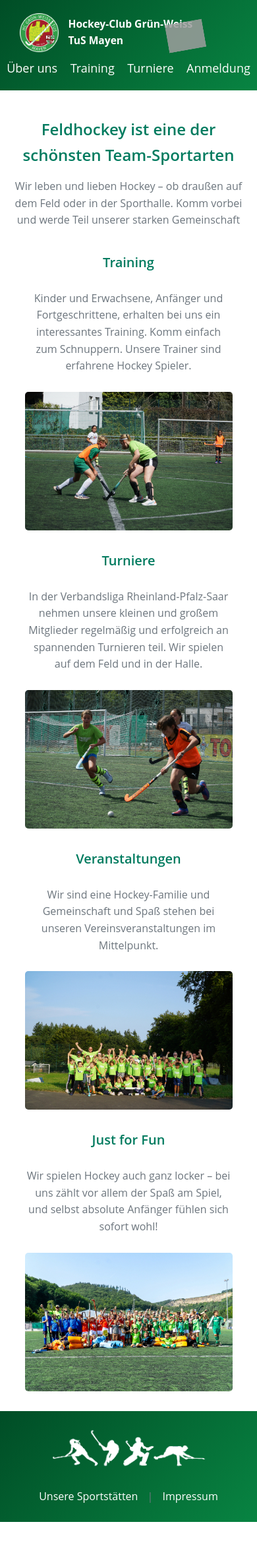
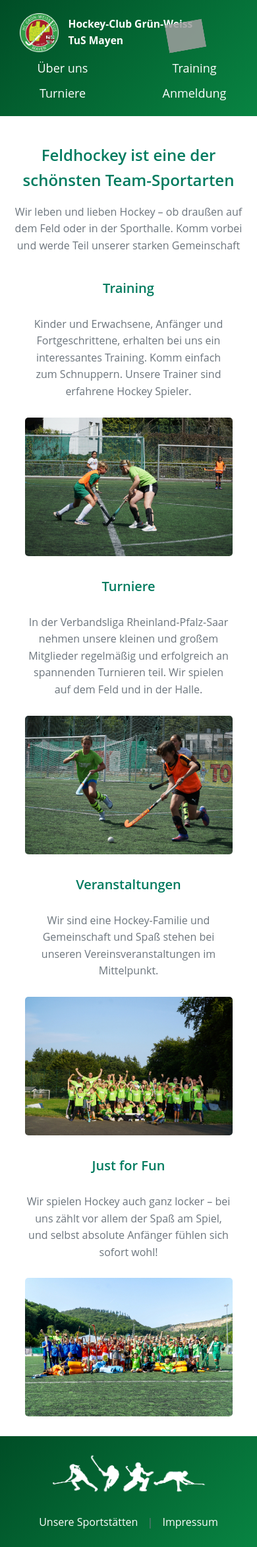
Before and after one commit to hockey-mayen/hockey-mayen.github.io, a Jekyll site: the page built from index.md, in a window 390 px wide. Shown: the whole page at 66% size. Built offline with Jekyll 4.4.1, drawn with Linux system fonts in a browser that asks for light colours; before the commit the page ends 2307 px from its top, so only the background shows below that; grey boxes are pictures that could not be loaded.

Commit message:
further commit jekyll now

```diff
--- a/_includes/header.html
+++ b/_includes/header.html
@@ -9,7 +9,7 @@
         </div>
     </div>
     <nav>
-        <ul>
+        <ul class="nav-grid">
             <li><a href="/">Über uns</a></li>
             <li><a href="/training">Training</a></li>
             <li><a href="/turniere">Turniere</a></li>
--- a/assets/css/responsive.css
+++ b/assets/css/responsive.css
@@ -23,4 +23,16 @@
         grid-template-columns: 1fr; /* 1 Spalte für kleine Bildschirme */
         gap: 15px; /* Weniger Abstand auf kleinen Bildschirmen */
     }
+
+    /* Auf Smartphones: 2x2 Grid */
+    .nav-grid {
+        display: grid;
+        grid-template-columns: repeat(2, 1fr); /* Zwei Spalten */
+        grid-gap: 10px; /* Abstand zwischen den Elementen */
+        text-align: center;
+    }
+
+    nav ul li {
+        width: 100%;
+    }
 }
```
